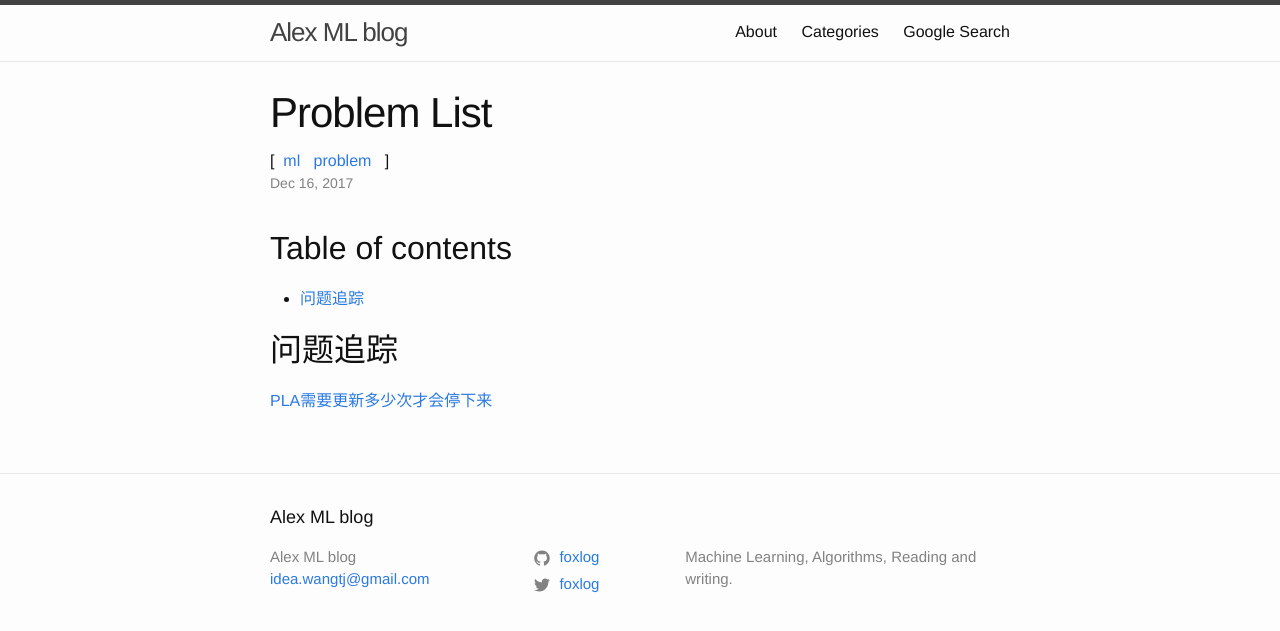
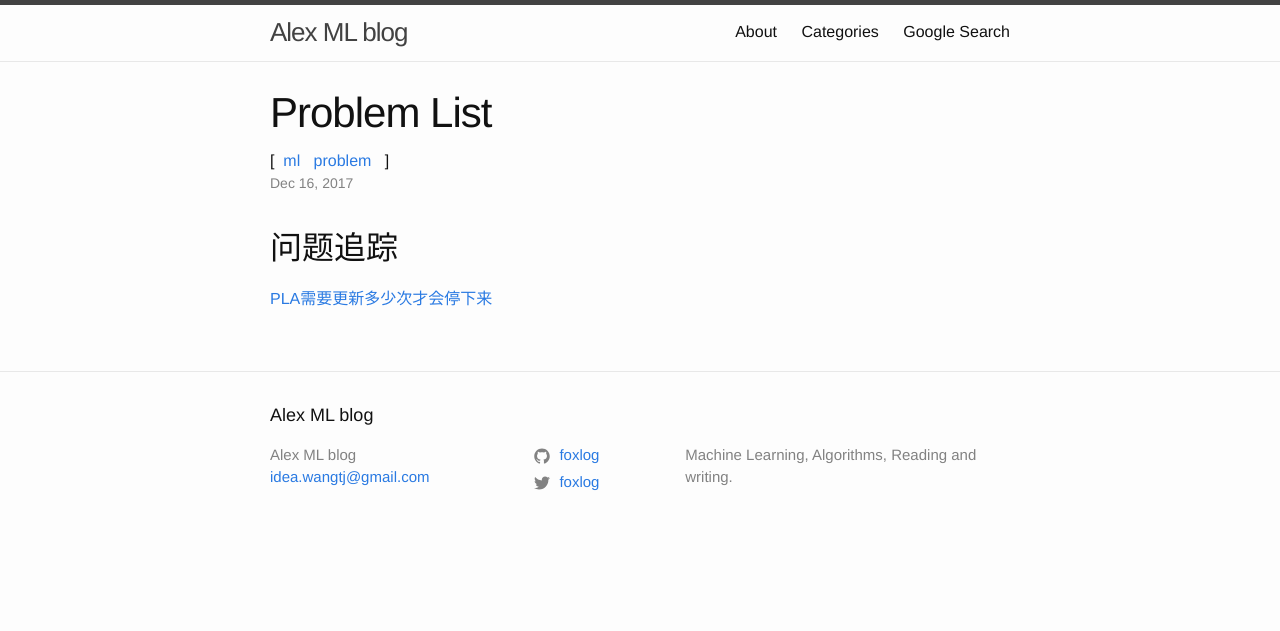
Before and after one commit to BadUncleX/blog, a Jekyll site: the page built from _posts/2017-12-16-problem-list.md, in a window 1280 px wide. Shown: the top 631 px of the page. Built offline with Jekyll 4.4.1, drawn with Linux system fonts in a browser that asks for light colours; comment, search, counter and statistics services are not loaded.

Commit message:
问题追踪

```diff
--- a/_posts/2017-12-16-problem-list.md
+++ b/_posts/2017-12-16-problem-list.md
@@ -7,9 +7,7 @@
 typora-copy-images-to: ../assets/images/2017-12
 typora-root-url: ../../alexcode
 ---
-<h2>Table of contents</h2>
-* TOC
-{:toc}
+
 
 
 ## 问题追踪
```
